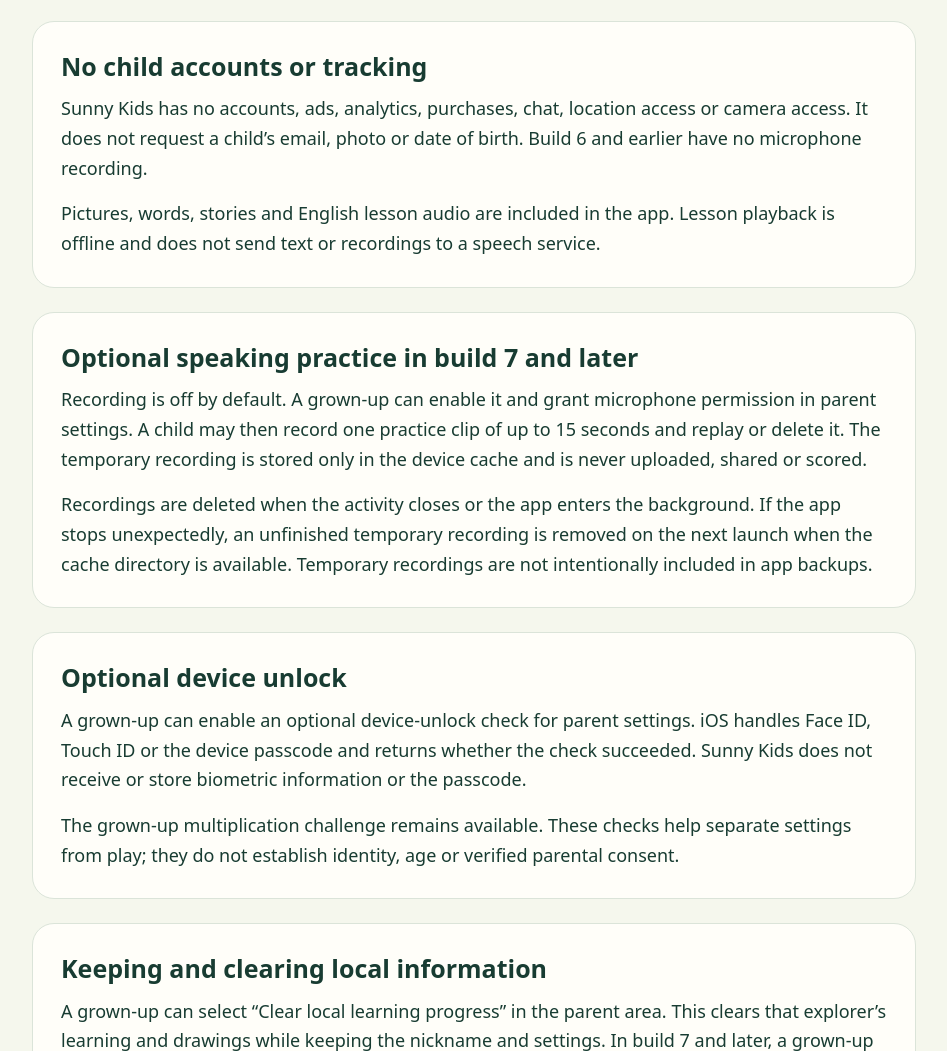
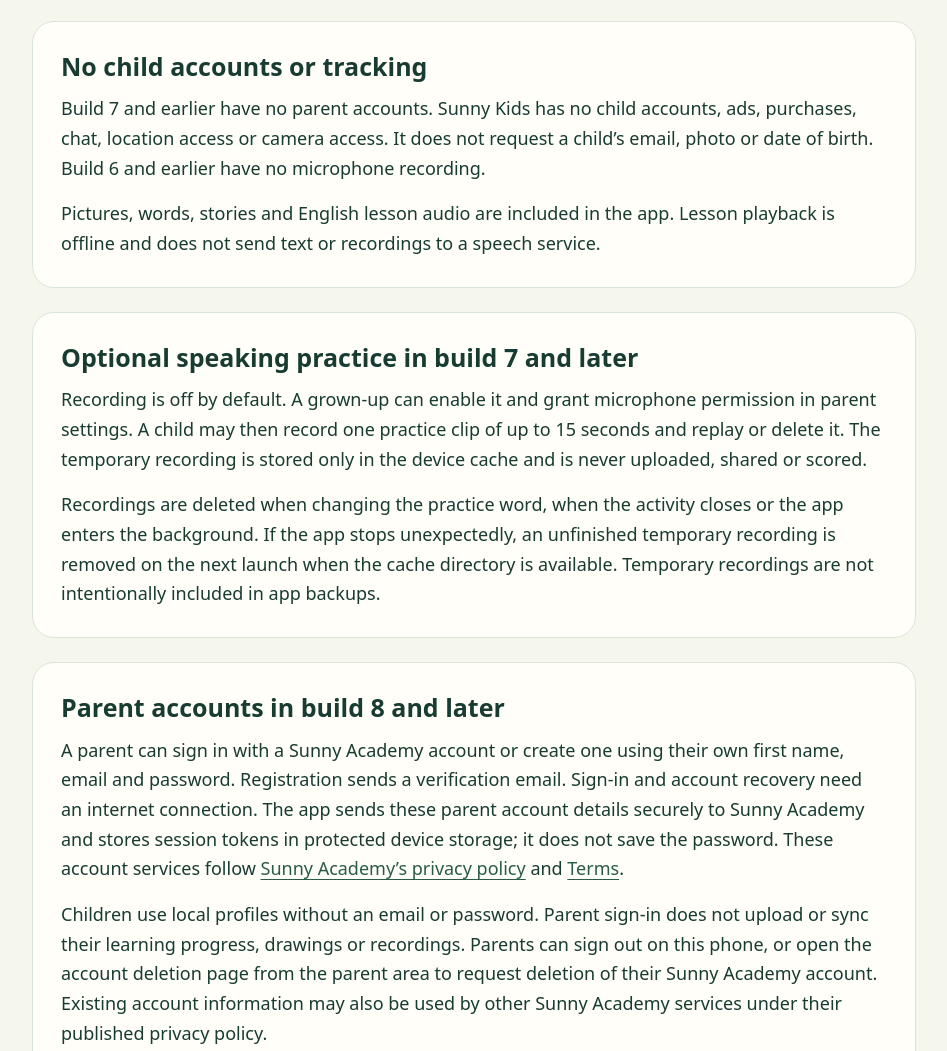
Before and after one commit to gevorgabgaryan/sunny-kids-site, a plain HTML site: page privacy/index.html in a window 1280 px wide. Shown: the part 911-1962 px from the top of the page, without its empty margins (166-1113 px from the left). Drawn offline with Linux system fonts and the light colour scheme.

Commit message:
Explain parent accounts and build 8 setup

```diff
--- a/privacy/index.html
+++ b/privacy/index.html
@@ -10,8 +10,9 @@
 <p class="meta">Effective November 16, 2026 · Applies to Sunny Kids version 0.1.0</p>
 <section class="card"><h2>Who provides Sunny Kids</h2><p>Sunny Kids is provided by Sunny Academy, operated by SUNNY, LLC (Armenia). This policy covers the Sunny Kids offline English preview app. Other Sunny Academy websites and services have their own policies.</p><p class="contact">Privacy questions: <a href="mailto:support@sunnyacademy.ai">support@sunnyacademy.ai</a>.</p></section>
 <section class="card"><h2>Information saved on your device</h2><p>Build 7 and later save up to six sibling nicknames, learning and instruction-language settings, daily time limits, sound and recording preferences, explored words, practice evidence, completed activities, drawings, story choices and daily learning time locally. Earlier builds save one local nickname and learning profile. A nickname is enough; a child’s full name is not needed.</p><p>Sunny Kids does not transmit this information to us or another service and does not sync progress between devices. We cannot view a child’s local profile or restore its progress remotely.</p></section>
-<section class="card"><h2>No child accounts or tracking</h2><p>Sunny Kids has no accounts, ads, analytics, purchases, chat, location access or camera access. It does not request a child’s email, photo or date of birth. Build 6 and earlier have no microphone recording.</p><p>Pictures, words, stories and English lesson audio are included in the app. Lesson playback is offline and does not send text or recordings to a speech service.</p></section>
-<section class="card"><h2>Optional speaking practice in build 7 and later</h2><p>Recording is off by default. A grown-up can enable it and grant microphone permission in parent settings. A child may then record one practice clip of up to 15 seconds and replay or delete it. The temporary recording is stored only in the device cache and is never uploaded, shared or scored.</p><p>Recordings are deleted when the activity closes or the app enters the background. If the app stops unexpectedly, an unfinished temporary recording is removed on the next launch when the cache directory is available. Temporary recordings are not intentionally included in app backups.</p></section>
+<section class="card"><h2>No child accounts or tracking</h2><p>Build 7 and earlier have no parent accounts. Sunny Kids has no child accounts, ads, purchases, chat, location access or camera access. It does not request a child’s email, photo or date of birth. Build 6 and earlier have no microphone recording.</p><p>Pictures, words, stories and English lesson audio are included in the app. Lesson playback is offline and does not send text or recordings to a speech service.</p></section>
+<section class="card"><h2>Optional speaking practice in build 7 and later</h2><p>Recording is off by default. A grown-up can enable it and grant microphone permission in parent settings. A child may then record one practice clip of up to 15 seconds and replay or delete it. The temporary recording is stored only in the device cache and is never uploaded, shared or scored.</p><p>Recordings are deleted when changing the practice word, when the activity closes or the app enters the background. If the app stops unexpectedly, an unfinished temporary recording is removed on the next launch when the cache directory is available. Temporary recordings are not intentionally included in app backups.</p></section>
+<section class="card"><h2>Parent accounts in build 8 and later</h2><p>A parent can sign in with a Sunny Academy account or create one using their own first name, email and password. Registration sends a verification email. Sign-in and account recovery need an internet connection. The app sends these parent account details securely to Sunny Academy and stores session tokens in protected device storage; it does not save the password. These account services follow <a href="https://sunnyacademy.ai/en/privacy">Sunny Academy’s privacy policy</a> and <a href="https://sunnyacademy.ai/en/terms">Terms</a>.</p><p>Children use local profiles without an email or password. Parent sign-in does not upload or sync their learning progress, drawings or recordings. Parents can sign out on this phone, or open the account deletion page from the parent area to request deletion of their Sunny Academy account. Existing account information may also be used by other Sunny Academy services under their published privacy policy.</p></section>
 <section class="card"><h2>Optional device unlock</h2><p>A grown-up can enable an optional device-unlock check for parent settings. iOS handles Face ID, Touch ID or the device passcode and returns whether the check succeeded. Sunny Kids does not receive or store biometric information or the passcode.</p><p>The grown-up multiplication challenge remains available. These checks help separate settings from play; they do not establish identity, age or verified parental consent.</p></section>
 <section class="card"><h2>Keeping and clearing local information</h2><p>A grown-up can select “Clear local learning progress” in the parent area. This clears that explorer’s learning and drawings while keeping the nickname and settings. In build 7 and later, a grown-up can also clear a gallery or delete a sibling profile and all its local information. The app’s recovery option can remove saved settings and progress if local data cannot be opened.</p><p>Uninstalling the app can remove its local information. Device backups may include app information depending on your device’s backup settings. Sunny Kids does not control Apple’s or other device backups.</p></section>
 <section class="card"><h2>When a grown-up contacts support</h2><p>If you choose to email us, we receive your email address and the information you include. We use it to answer the request and resolve the issue. Our email provider processes the message to deliver and store it. We do not sell support correspondence or use it to advertise to children.</p><p>Please do not send a child’s full name, photo, voice, password or other private information. Device model, iOS version, app version and a description of the problem are usually enough. A grown-up can email us to request deletion of support correspondence; we will handle the request subject to any applicable legal retention requirements.</p></section>
```
Also changed, not shown: index.html (+1 -0 lines), support/index.html (+2 -1 lines).
